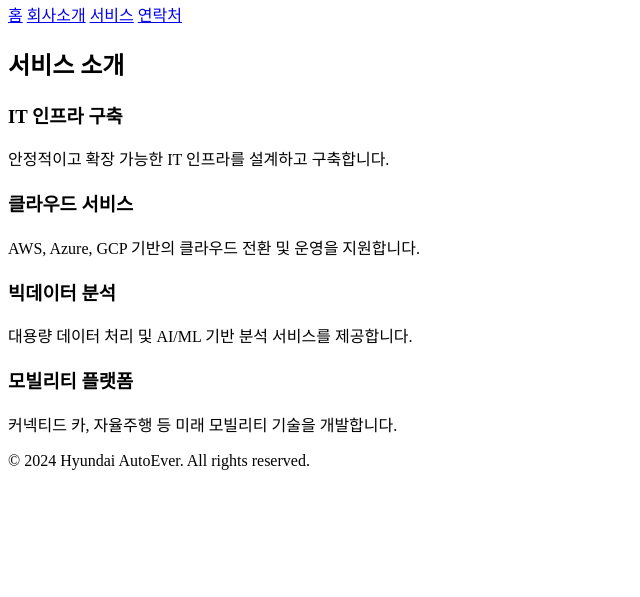
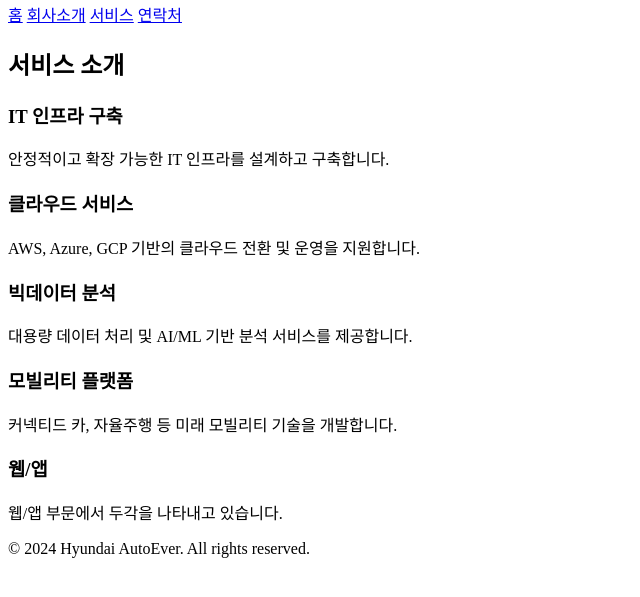
Before and after one commit to kye1115z/hyundai-autoever2, a plain HTML site: page services.html in a window 1280 px wide. Shown: the part 87-684 px from the top of the page, without its empty margins (0-640 px from the left). Drawn offline with Linux system fonts and the light colour scheme.

Commit message:
서비스 부문에 웹/앱 추가

```diff
--- a/services.html
+++ b/services.html
@@ -33,6 +33,10 @@
  <h3>모빌리티 플랫폼</h3>
  <p>커넥티드 카, 자율주행 등 미래 모빌리티 기술을 개발합니다.</p>
  </section>
+ <section>
+ <h3>웹/앱</h3>
+ <p>웹/앱 부문에서 두각을 나타내고 있습니다.</p>
+ </section>
  </main>
  <footer>
  <p>&copy; 2024 Hyundai AutoEver. All rights reserved.</p>
```
